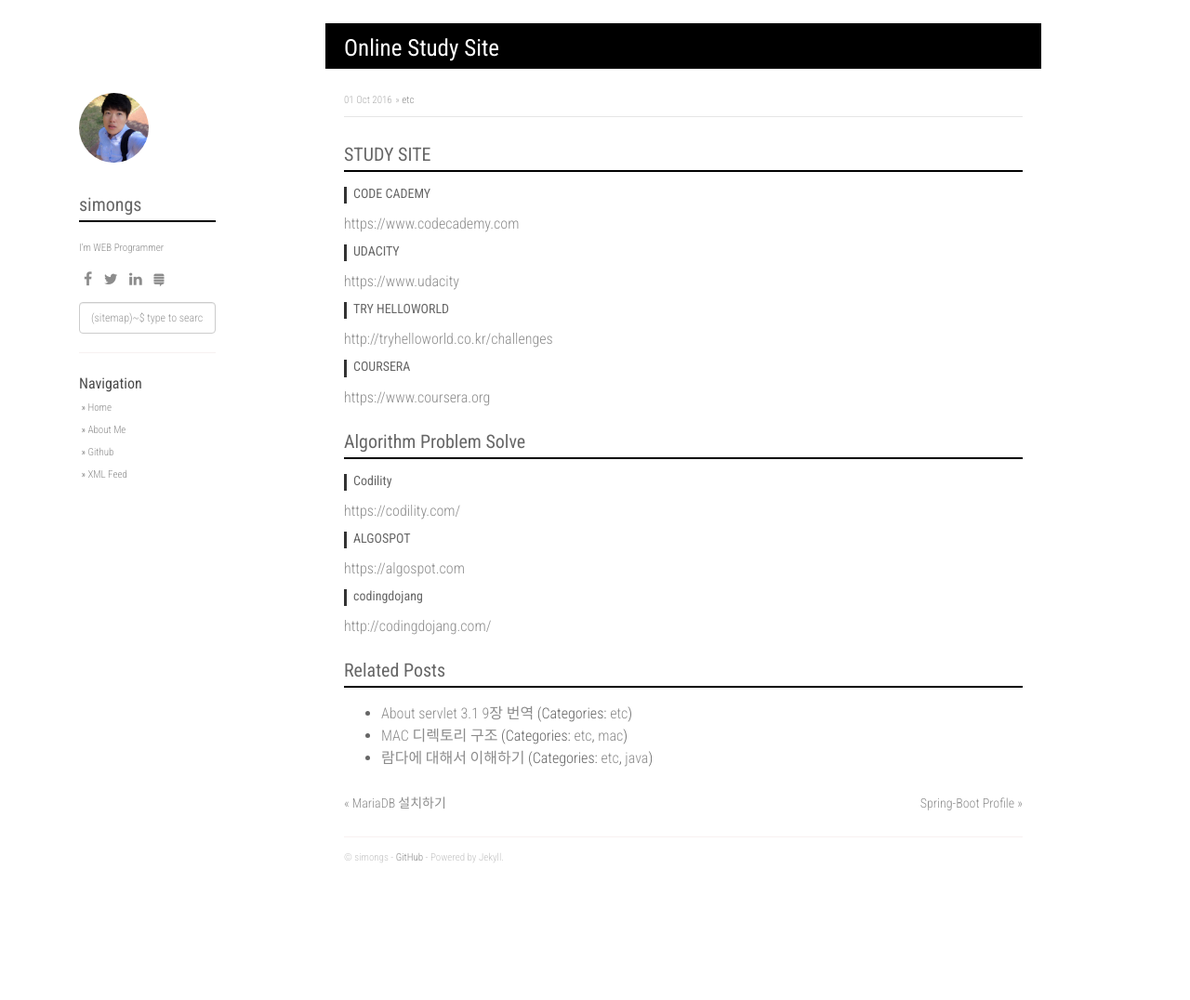
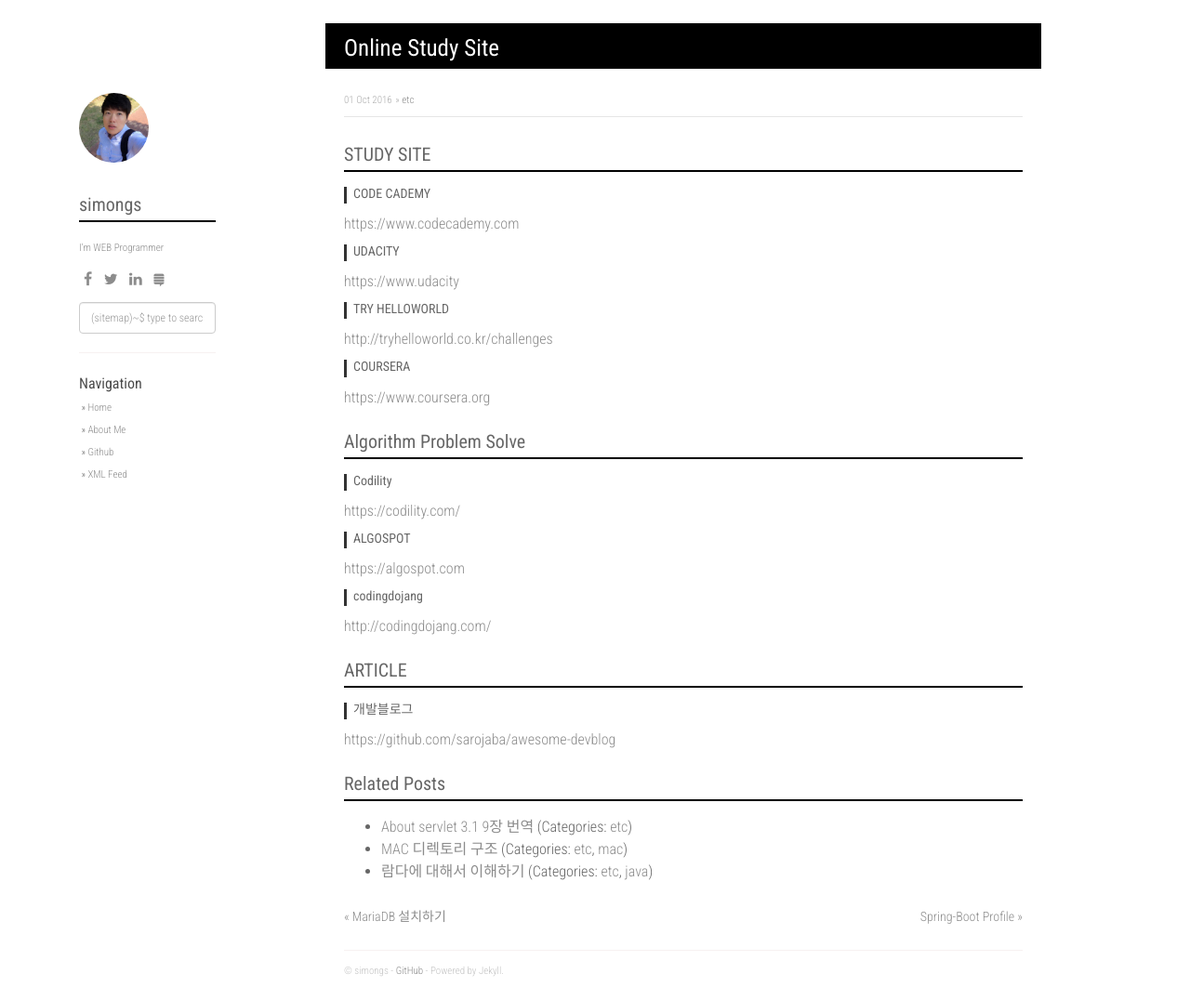
Before and after one commit to simongs/simongs.github.io, a Jekyll site: the page built from _posts/2016-09-28-Online_Study_site.markdown, in a window 1280 px wide and 1076 px high. Shown: the whole window at 93% size. Built offline with Jekyll 4.4.1, drawn with Linux system fonts in a browser that asks for light colours; nearby versions of some CDN libraries; comment, search, counter and statistics services are not loaded.

Commit message:
Update 2016-09-28-Online_Study_site.markdown

```diff
--- a/_posts/2016-09-28-Online_Study_site.markdown
+++ b/_posts/2016-09-28-Online_Study_site.markdown
@@ -29,3 +29,8 @@
 
 #### codingdojang
 [http://codingdojang.com/](http://codingdojang.com/)
+
+## ARTICLE
+
+#### 개발블로그
+[https://github.com/sarojaba/awesome-devblog](https://github.com/sarojaba/awesome-devblog)
```
